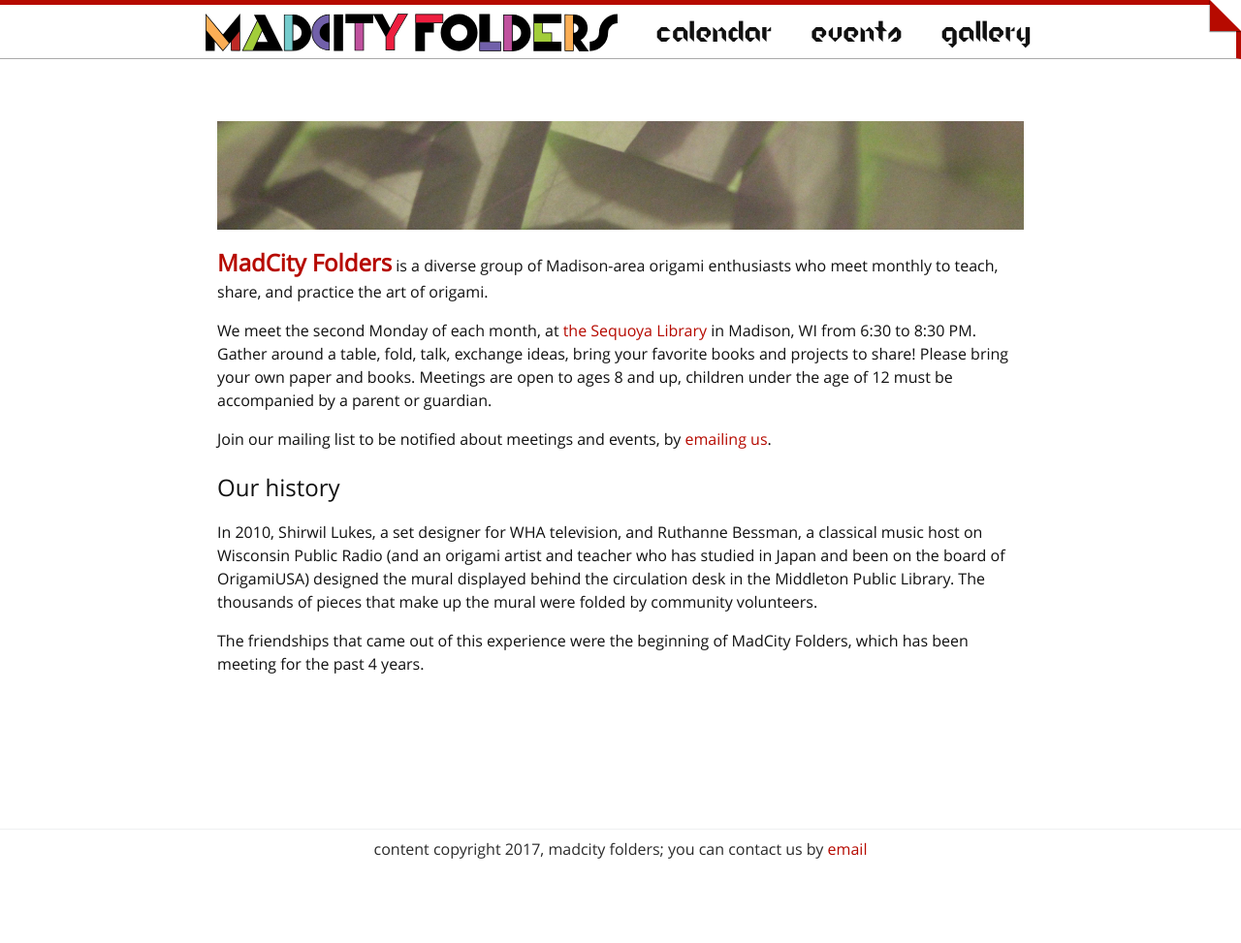
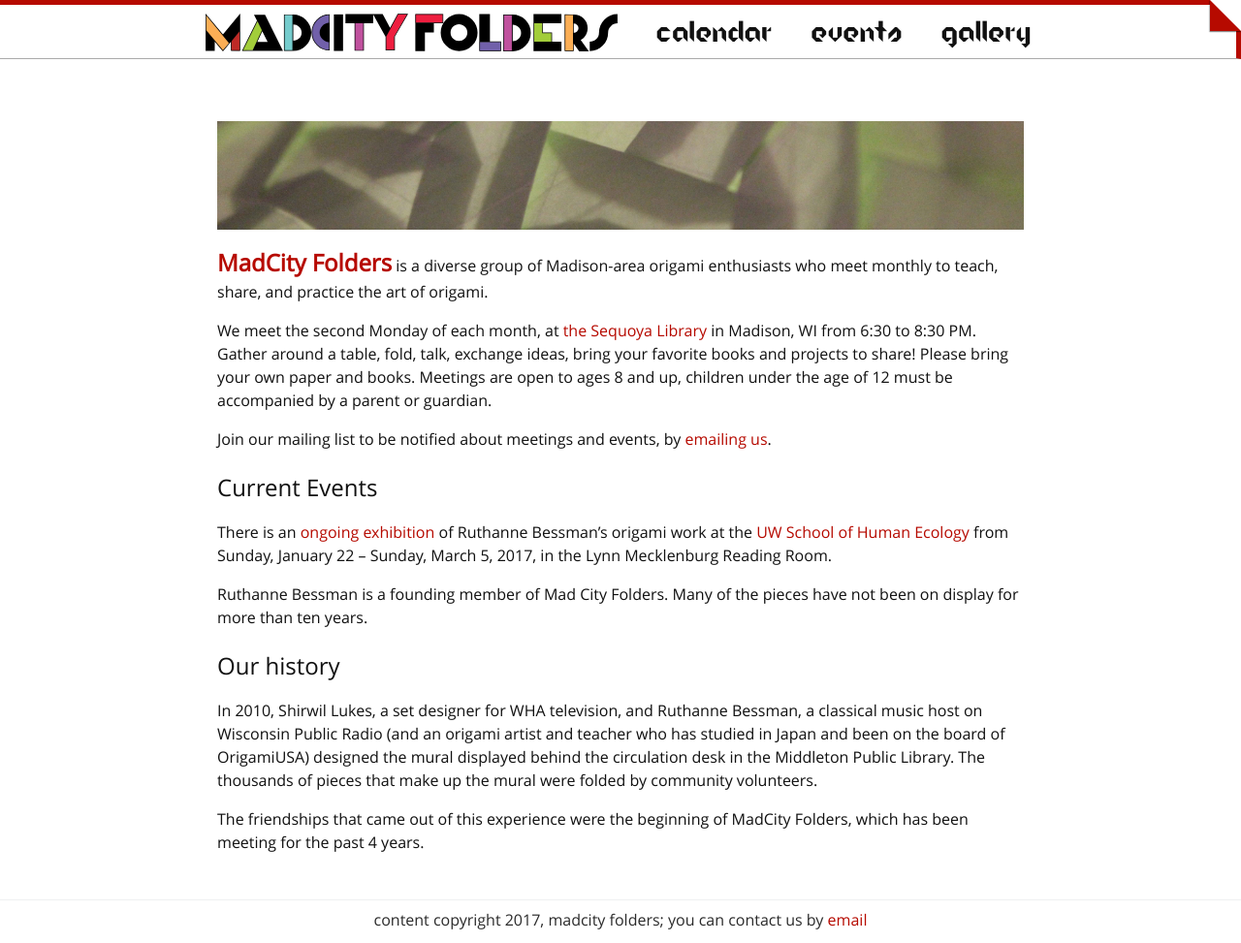
Before and after one commit to MadCityFolders/madcityfolders.github.io, a Jekyll site: the page built from index.md, in a window 1280 px wide. Shown: the whole page at 97% size. Built offline with Jekyll 4.4.1, drawn with Linux system fonts in a browser that asks for light colours; nearby versions of some CDN libraries; comment, search, counter and statistics services are not loaded; before the commit the page ends 900 px from its top, so only the background shows below that.

Commit message:
Update index.md: Ruthanne Bessman sohe exhibition

```diff
--- a/index.md
+++ b/index.md
@@ -14,6 +14,11 @@ Meetings are open to ages 8 and up, children under the age of 12 must be accompa
 
 Join our mailing list to be notified about meetings and events, by [emailing us](mailto:madcityfolders@gmail.com).
 
+## Current Events
+There is an [ongoing exhibition](https://sohe.wisc.edu/research-development/design-gallery/) of Ruthanne Bessman's origami work at the [UW School of Human Ecology](https://goo.gl/maps/oDS8riStqw82) from Sunday, January 22 – Sunday, March 5, 2017, in the Lynn Mecklenburg Reading Room.
+
+Ruthanne Bessman is a founding member of Mad City Folders. Many of the pieces have not been on display for more than ten years.
+
 ## Our history
 
 In 2010, Shirwil Lukes, a set designer for WHA television, and
```
